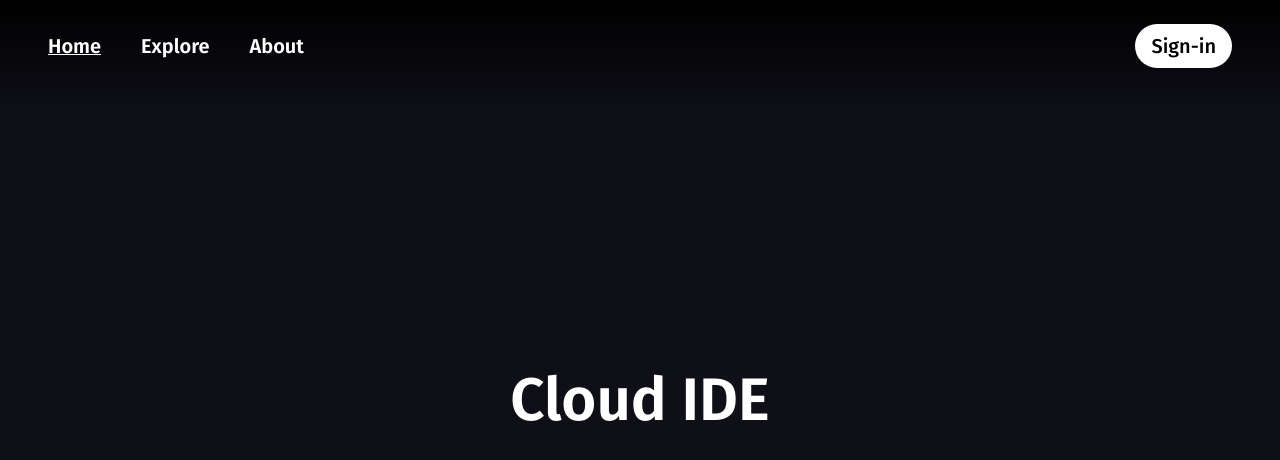
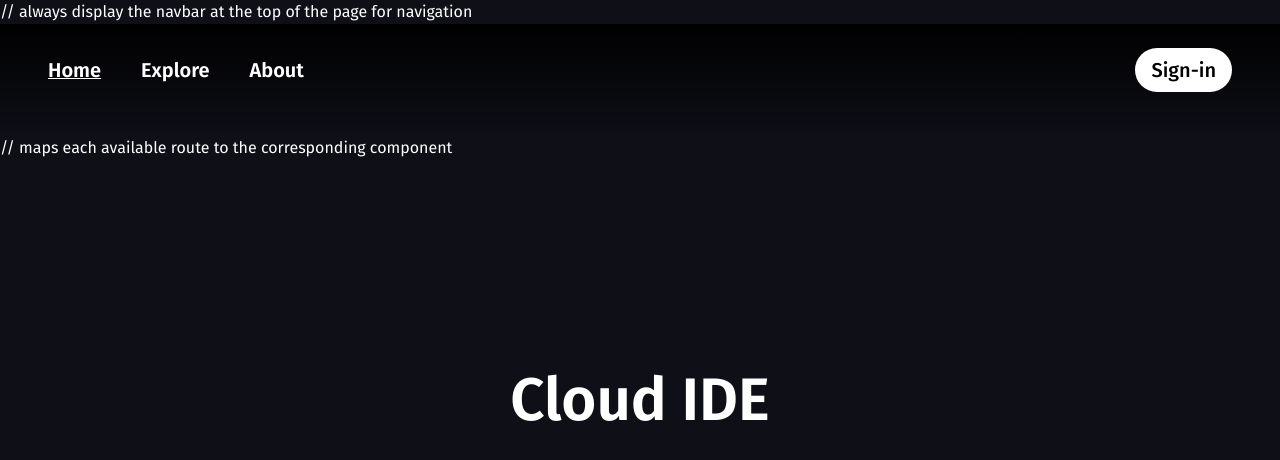
Before and after one commit to Terpsichord/nea-website, a React (Vite) app in the folder front_end/: page / in a window 1280 px wide. Shown: the top 460 px of the page. Built offline with nearby package versions, Linux system fonts and the light colour scheme; no server answers.

Commit message:
Add comments for navbar and route mapping (#28)

```diff
--- a/front_end/src/main.tsx
+++ b/front_end/src/main.tsx
@@ -19,7 +19,10 @@ ReactDOM.createRoot(root).render(
   <StrictMode>
     <BrowserRouter>
       <AuthProvider>
+        // always display the navbar at the top of the page for navigation
         <Navbar />
+
+        // maps each available route to the corresponding component
         <Routes>
           <Route path="/" element={<Home />} />
           <Route path="/explore" element={<Explore />} />
```
